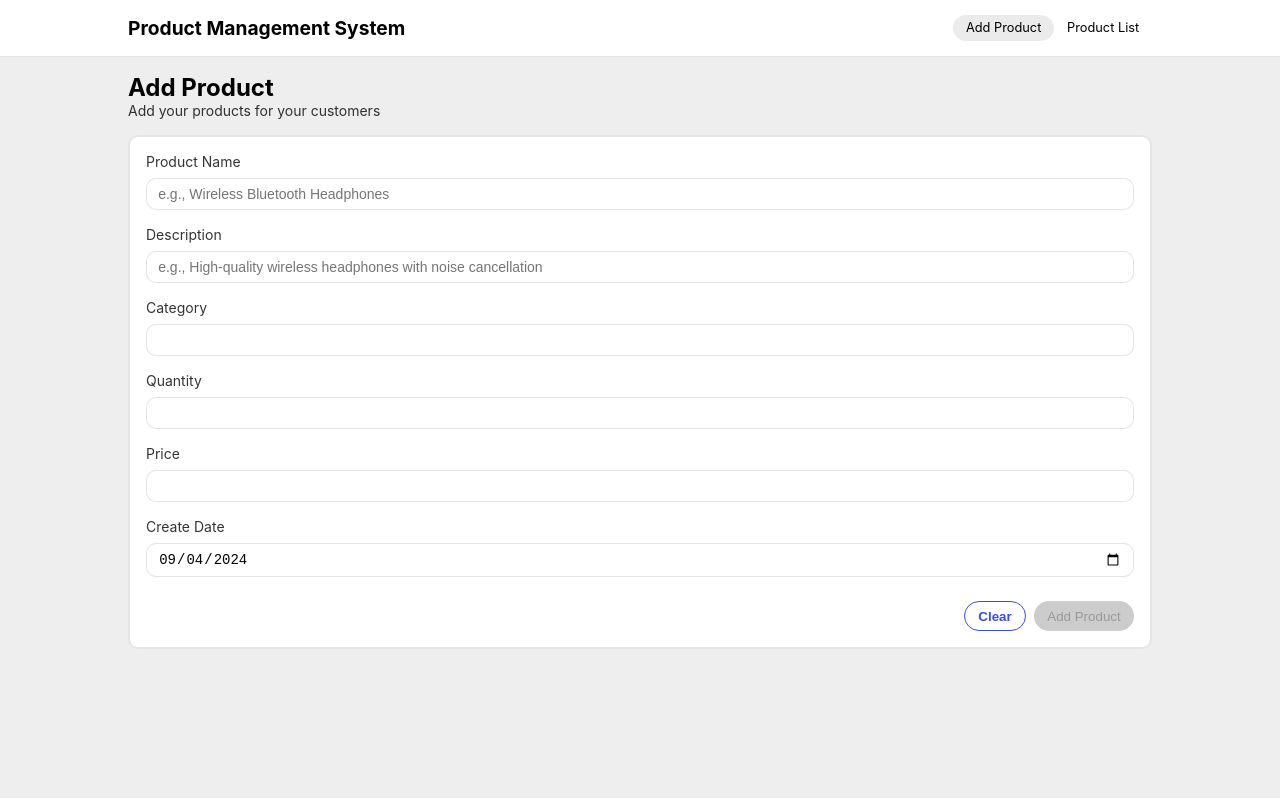
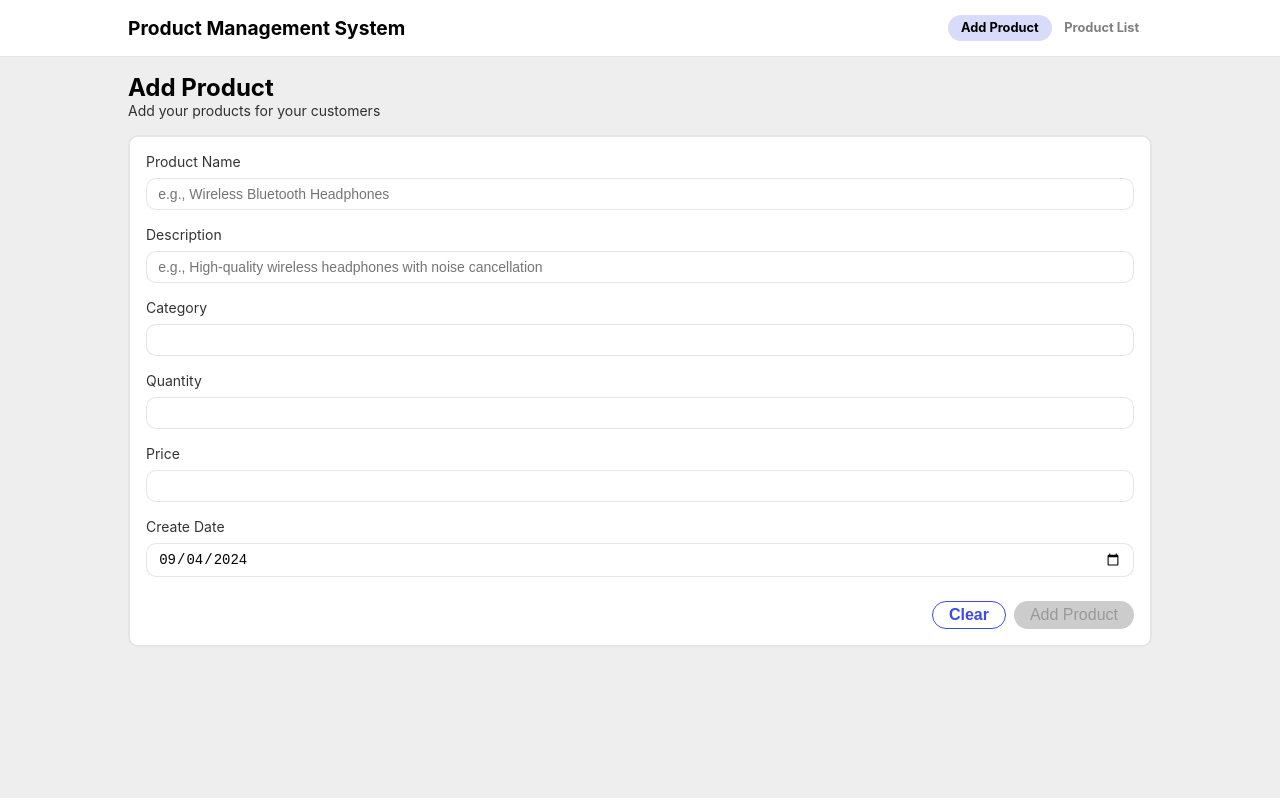
Before and after one commit to Salf1-Sabit/product-management-system, an Angular app: page / in a window 1280 px wide. Built offline with nearby package versions, Linux system fonts and the light colour scheme.

Commit message:
make the buttons responsive and change navbar active status styles

```diff
--- a/src/app/shared/components/navbar/navbar.component.css
+++ b/src/app/shared/components/navbar/navbar.component.css
@@ -31,10 +31,15 @@ ul li a {
   color: #000;
   padding: 0.4em 1em;
   border-radius: 50px;
+  transition: background-color;
+  transition-duration: 300ms;
+  font-weight: bold;
+  color: rgba(0, 0, 0, 0.5);
 }
 
 .active {
-  background-color: #ebebeb;
+  background-color: var(--clr-accent-light);
+  color: #000 !important;
 }
 
 @media screen and (min-width: 640px) {
--- a/src/styles.css
+++ b/src/styles.css
@@ -5,7 +5,7 @@
   --clr-accent: #3b4be6;
   --clr-accent-dark: #3544cf;
   --clr-accent-darker: #2935a1;
-  --clr-accent-light: #7681ee;
+  --clr-accent-light: #d8dbfa;
   --clr-accent-lighter: #ebedfd;
 
   --clr-error: #ee6055;
@@ -29,6 +29,10 @@ h1 {
   font-family: "Inter Tight", -apple-system, BlinkMacSystemFont, "Segoe UI",
     Roboto, Helvetica, Arial, sans-serif, "Apple Color Emoji", "Segoe UI Emoji",
     "Segoe UI Symbol";
+}
+
+button {
+  font-size: 12px;
 }
 
 button:not(:disabled) {
@@ -86,7 +90,7 @@ button:not(:disabled) {
 .btn-fill,
 .btn-outlined {
   border: none;
-  padding: 0.5em 1em;
+  padding: 0.25em 1em;
   border-radius: 50px;
   transition-property: background-color, color, border;
   transition-duration: 150ms;
@@ -122,7 +126,15 @@ button:not(:disabled) {
   background-color: var(--clr-accent-lighter);
 }
 
+.btn-outlined:active {
+  background-color: var(--clr-accent-light);
+}
+
 @media screen and (min-width: 640px) {
+  button {
+    font-size: 14px;
+  }
+
   .container {
     width: 80%;
   }
@@ -150,6 +162,10 @@ button:not(:disabled) {
 }
 
 @media screen and (min-width: 768px) {
+  button {
+    font-size: 16px;
+  }
+
   .page-title {
     font-size: 24px;
   }
```
